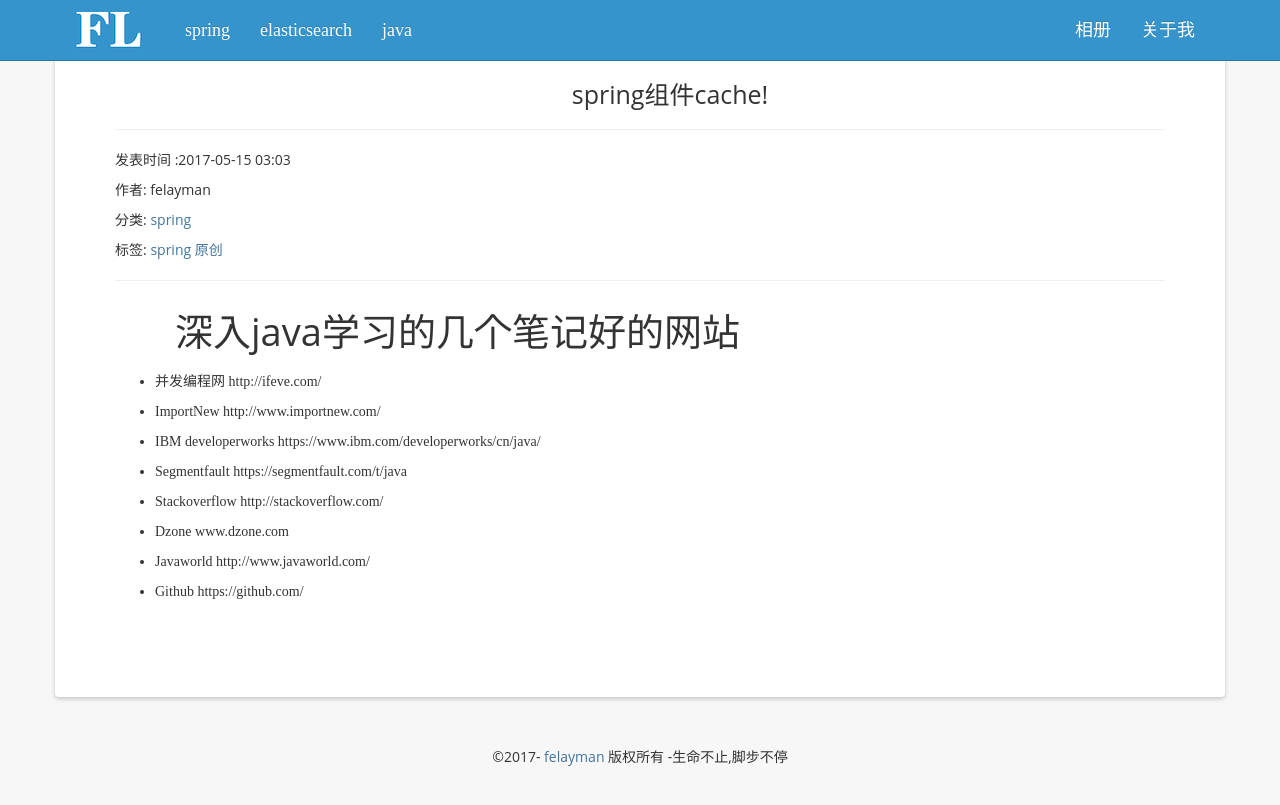
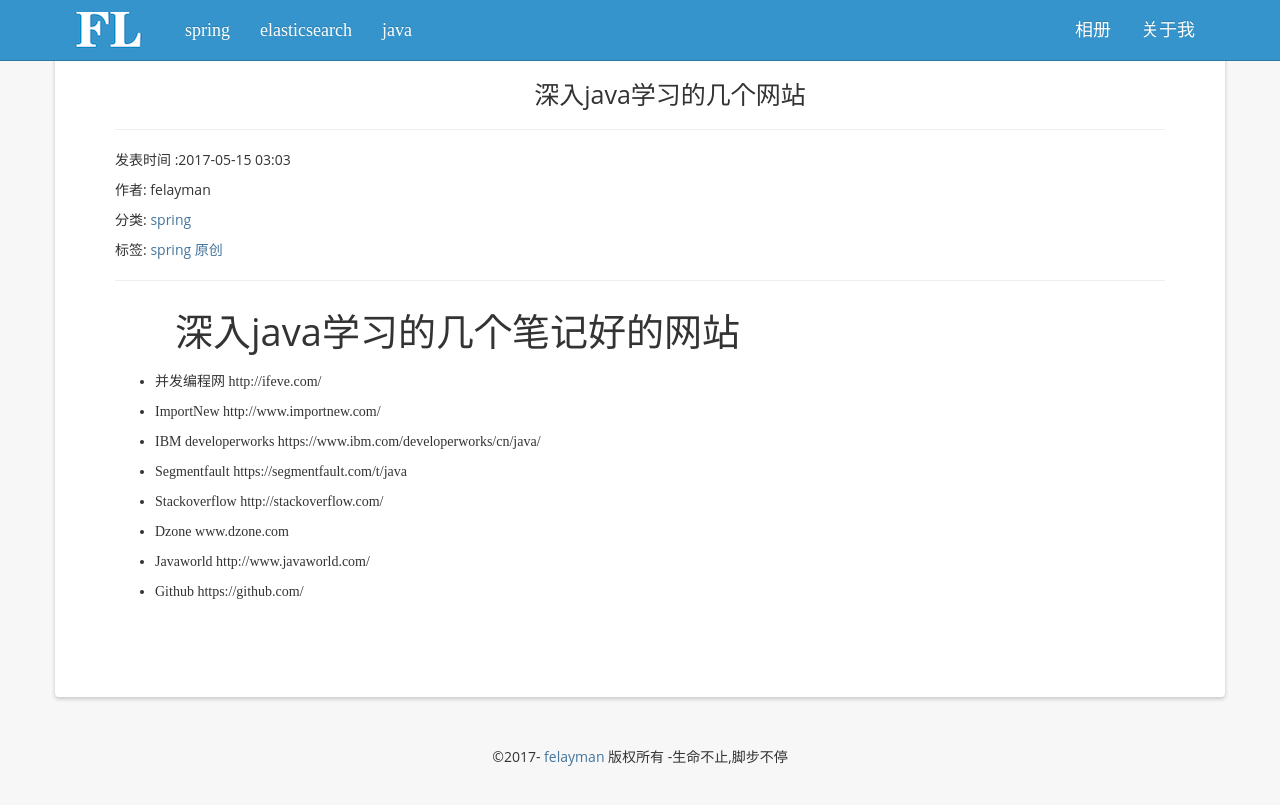
Before and after one commit to chcchccch/felayman.github.io, a Jekyll site: the page built from _posts/spring/2015-05-15-深入java学习的几个网站.md, in a window 1280 px wide. Shown: the top 805 px of the page. Built offline with Jekyll 4.4.1, drawn with Linux system fonts in a browser that asks for light colours; comment, search, counter and statistics services are not loaded.

Commit message:
新增java学习网站

```diff
--- a/_posts/spring/2015-05-15-spring组件cache.md
+++ b/_posts/spring/2015-05-15-深入java学习的几个网站.md
@@ -1,6 +1,6 @@
 ---
 layout: post
-title:  "spring组件cache!"
+title:  "深入java学习的几个网站"
 date:   2017-05-15 11:03:01 +0800
 categories: spring
 tag: spring 原创
```
